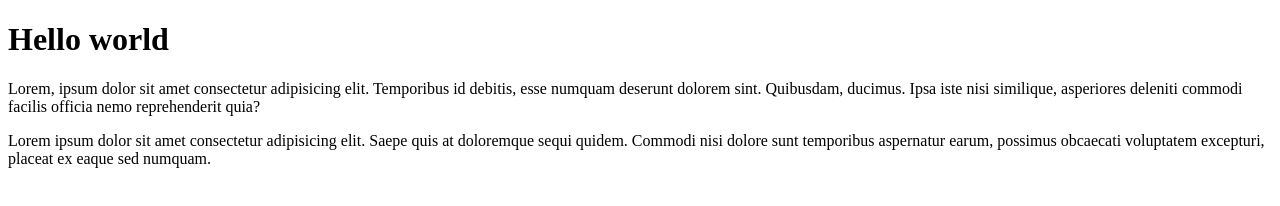
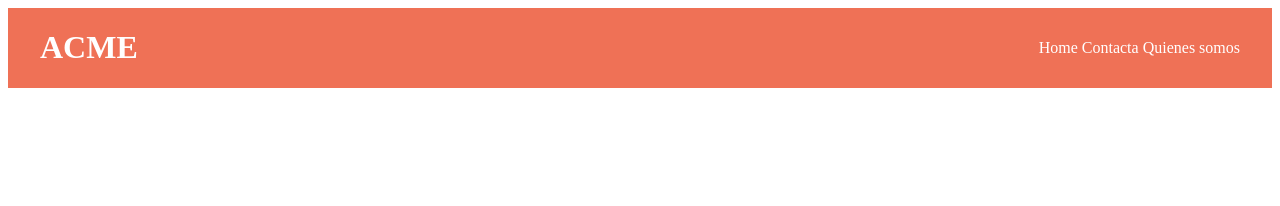
Before and after one commit to hbcord/LearnGit, a plain HTML site: page index.html in a window 1280 px wide. Drawn offline with Linux system fonts and the light colour scheme.

Commit message:
Se agrego la barra de navegacion

```diff
--- a/css/style.css
+++ b/css/style.css
@@ -0,0 +1,32 @@
+:root {
+    --primary: #EF7156;
+}
+.conteiner {
+    max-width: 1200px;
+    width: 95%;
+    margin: 0 auto;
+}
+.d-flex {
+    display: flex;
+}
+.justify-center {
+    justify-content: center;
+}
+.justify-space-between {
+    justify-content: space-between;
+}
+.align-center {
+    align-items: center;
+}
+.gap-1 {
+    gap: 4px;
+}
+.primary {
+    background-color: var(--primary);
+}
+.white--text {
+    color: white;
+}
+.decoration--none {
+    text-decoration: none;
+}
--- a/index.html
+++ b/index.html
@@ -11,13 +11,24 @@
 </head>
 
 <body>
-    <h1>Hello world</h1>
-    <p>Lorem, ipsum dolor sit amet consectetur adipisicing elit. Temporibus id debitis, esse numquam deserunt dolorem
-        sint. Quibusdam, ducimus. Ipsa iste nisi similique, asperiores deleniti commodi facilis officia nemo
-        reprehenderit quia?</p>
-    <p>Lorem ipsum dolor sit amet consectetur adipisicing elit. Saepe quis at doloremque sequi quidem. Commodi nisi
-        dolore sunt temporibus aspernatur earum, possimus obcaecati voluptatem excepturi, placeat ex eaque sed numquam.
-    </p>
+    <header class="primary">
+        <div class="conteiner white--text">
+            <div class="d-flex justify-space-between">
+                <h1>ACME</h1>
+                <nav class="d-flex justify-center align-center gap-1">
+                    <a class="decoration--none white--text" href="">Home</a>
+                    <a class="decoration--none white--text" href="">Contacta</a>
+                    <a class="decoration--none white--text" href="">Quienes somos</a>
+                </nav>
+            </div>
+        </div>
+    </header>
+
+
+
+
+
+
 </body>
 
 </html>
```
